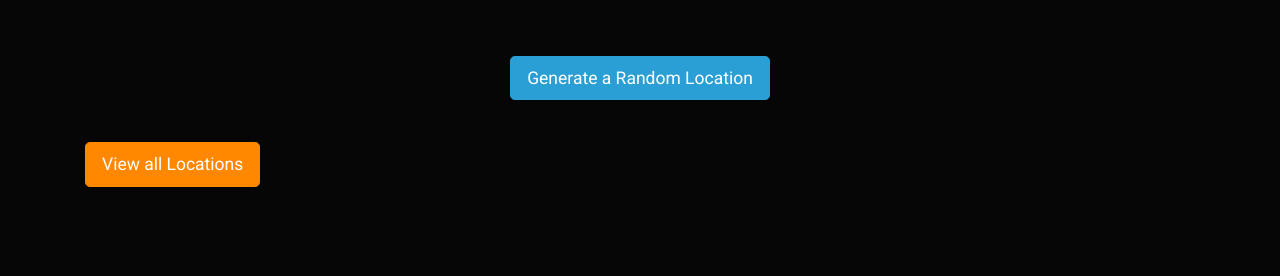
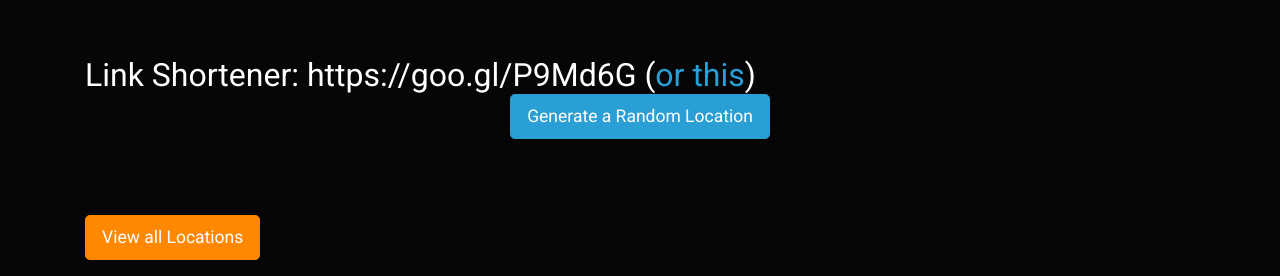
Before and after one commit to aangel031/Fortnite-Random-Location-Picker, a plain HTML site: page index.html in a window 1280 px wide. Shown: the part 602-878 px from the top of the page. Before the commit the page ends 805 px from the top, so only its background shows below. Drawn offline with nearby package versions, Linux system fonts and the light colour scheme.

Commit message:
Update index.html

```diff
--- a/index.html
+++ b/index.html
@@ -13,6 +13,7 @@
   <noscript>Bro, your JavaScript is disabled. I highly recommend you enabling it for the website to work.</noscript>
 <br><br>
 <p id = "demo"></p>
+        <h4>Link Shortener: https://goo.gl/P9Md6G (<a href = "https://goo.gl/P9Md6G">or this</a>)
 <center><button type = "button" onclick = "main()" class = "btn btn-primary btn-lg">Generate a Random Location</button></center><br><br>
 <button type = "button" onclick = "lal()" class = "btn btn-warning btn-lg">View all Locations</button>
 <p id = "op" style="font-size:20px"></p>
```
